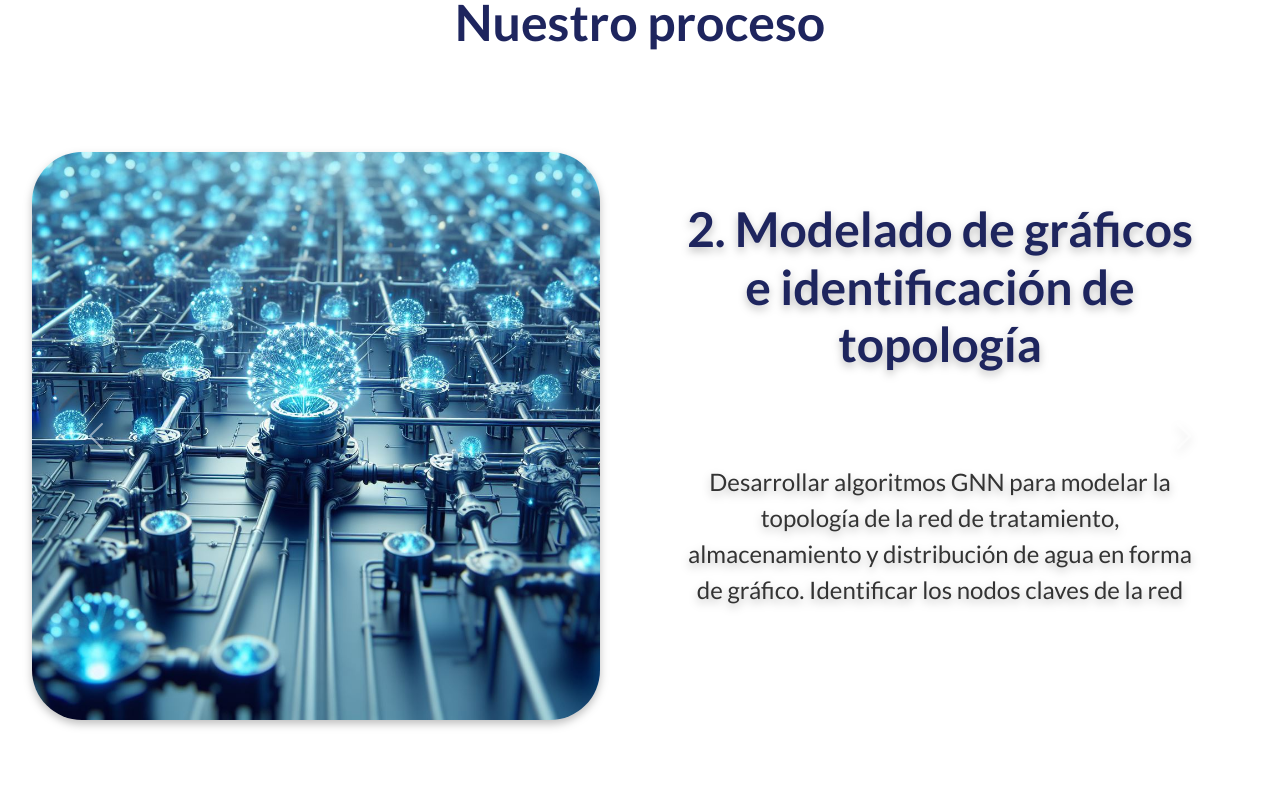
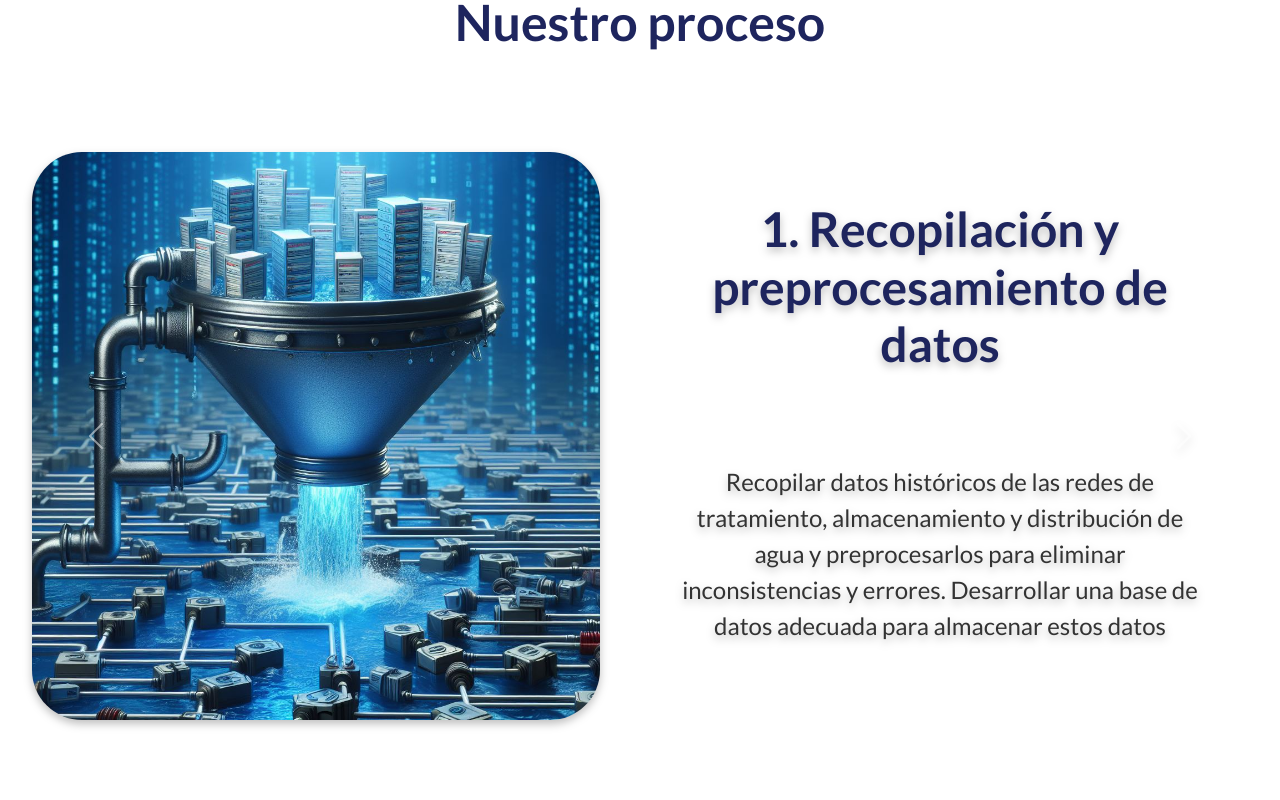
Before and after one commit to telcash/flowguard_frontend, a React (Create React App) app: page / in a window 1280 px wide. Shown: the part 2460-3260 px from the top of the page. Built offline with nearby package versions, Linux system fonts and the light colour scheme.

Commit message:
Start slider cuando sea visible

```diff
--- a/src/components/main-slider/MainSlider.jsx
+++ b/src/components/main-slider/MainSlider.jsx
@@ -1,14 +1,42 @@
-import React from "react";
+import React, { useState, useEffect, useRef } from "react";
 import './main-slider.css';
 import Carousel from 'react-bootstrap/Carousel';
 import { dataPreprocessingImg, dataTopologyImg, normalBehaviourLearnImg, realTimeDataImg, sensorsOptimizationImg, integrationTestImg, implementationMainteinance } from "../../assets/process_img";
 import { useTranslation } from 'react-i18next';
 
+export const useIntersection = (element, rootMargin) => {
+    const [isVisible, setVisible] = useState(false);
+
+    useEffect(() => {
+        const current = element?.current;
+        const observer = new IntersectionObserver(
+            ([entry]) => {
+                setVisible(entry.isIntersecting);
+            },
+            {rootMargin}
+        );
+        current && observer?.observe(current);
+
+        return () => current && observer.unobserve(current);
+    });
+    return isVisible;
+}
+
 const MainSlider = () => {
+    const ref = useRef(null);
+    const isVisible = useIntersection(ref, "0px");
+    const [interval, setInterval] = useState(null);
+
+    useEffect(() => {
+        if(isVisible) {
+            setInterval(10000);
+        }
+    },[isVisible]);
+
     const [t] = useTranslation("global");
     return (
-        <div className="fg__mainSlider">
-            <Carousel slide={false} indicators={false}>
+        <div className="fg__mainSlider" ref={ref}>
+            <Carousel slide={false} indicators={false} interval={interval}>
                 <Carousel.Item>
                     <div className="fg__mainSlider-item">
                         <div className="fg__mainSlider-item_img">
```
